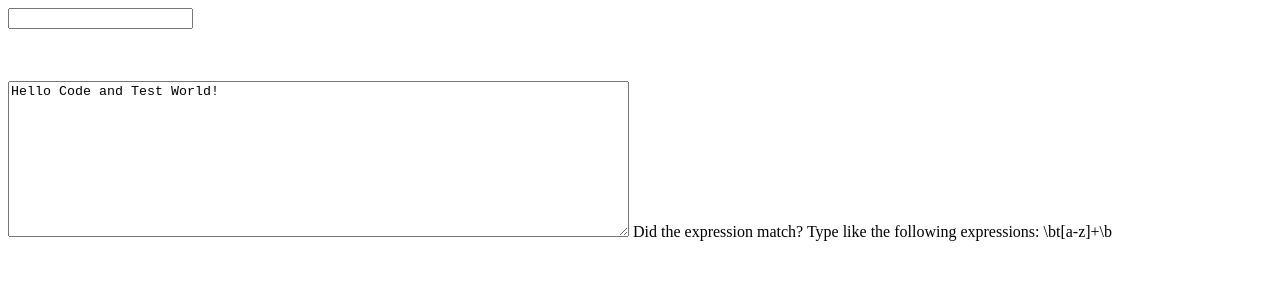
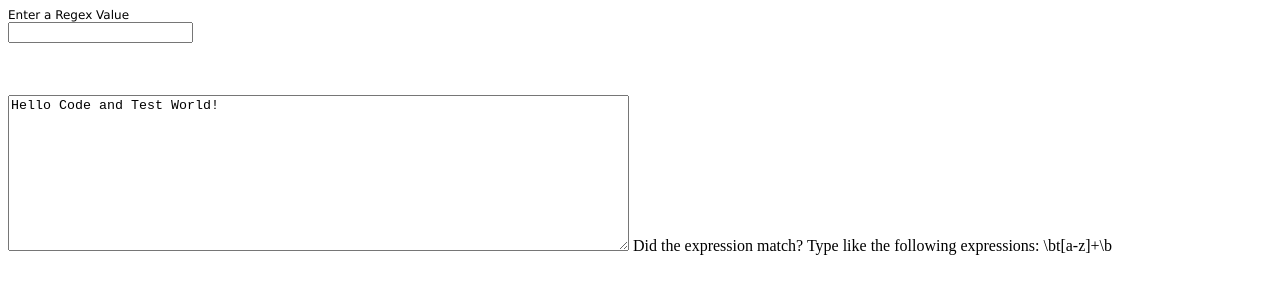
Before and after one commit to Maseeha26/angular-maseeha, an Angular app: page / in a window 1280 px wide. Shown: the top 300 px of the page. Built offline with nearby package versions, Linux system fonts and the light colour scheme.

Commit message:
2 files modified

```diff
--- a/src/app/regex-input/regex-input.component.css
+++ b/src/app/regex-input/regex-input.component.css
@@ -3,3 +3,8 @@
   font-size: 12px;
   font-family: 'Lucida Sans', 'Lucida Sans Regular', 'Lucida Grande', 'Lucida Sans Unicode', Geneva, Verdana, sans-serif
 }
+
+.label-class {
+  font-size: 12px;
+  font-family: 'Lucida Sans', 'Lucida Sans Regular', 'Lucida Grande', 'Lucida Sans Unicode', Geneva, Verdana, sans-serif
+}
--- a/src/app/regex-input/regex-input.component.html
+++ b/src/app/regex-input/regex-input.component.html
@@ -1,4 +1,5 @@
 <form [formGroup]="regexForm" (ngSubmit)="onSubmit()">
+<div class="label-class"><label>Enter a Regex Value</label></div>
 <input type="text" formControlName="regexValue" (keyup)="sendRegexString($event.target.value)" pattern />
  <div class="danger-class" *ngIf="!regexForm.controls['regexValue'].valid && regexForm.controls['regexValue'].touched">
         Enter a valid Expression
```
